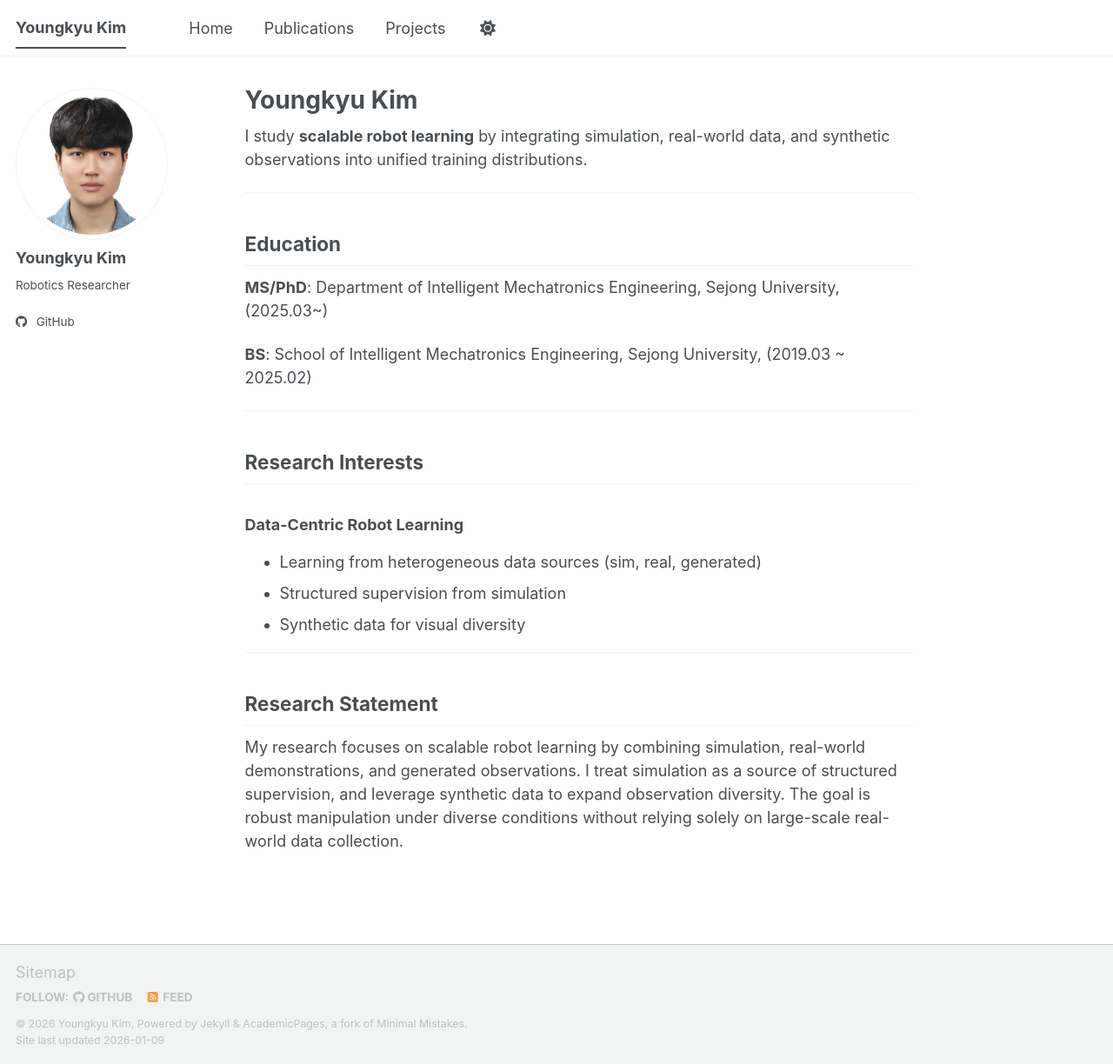
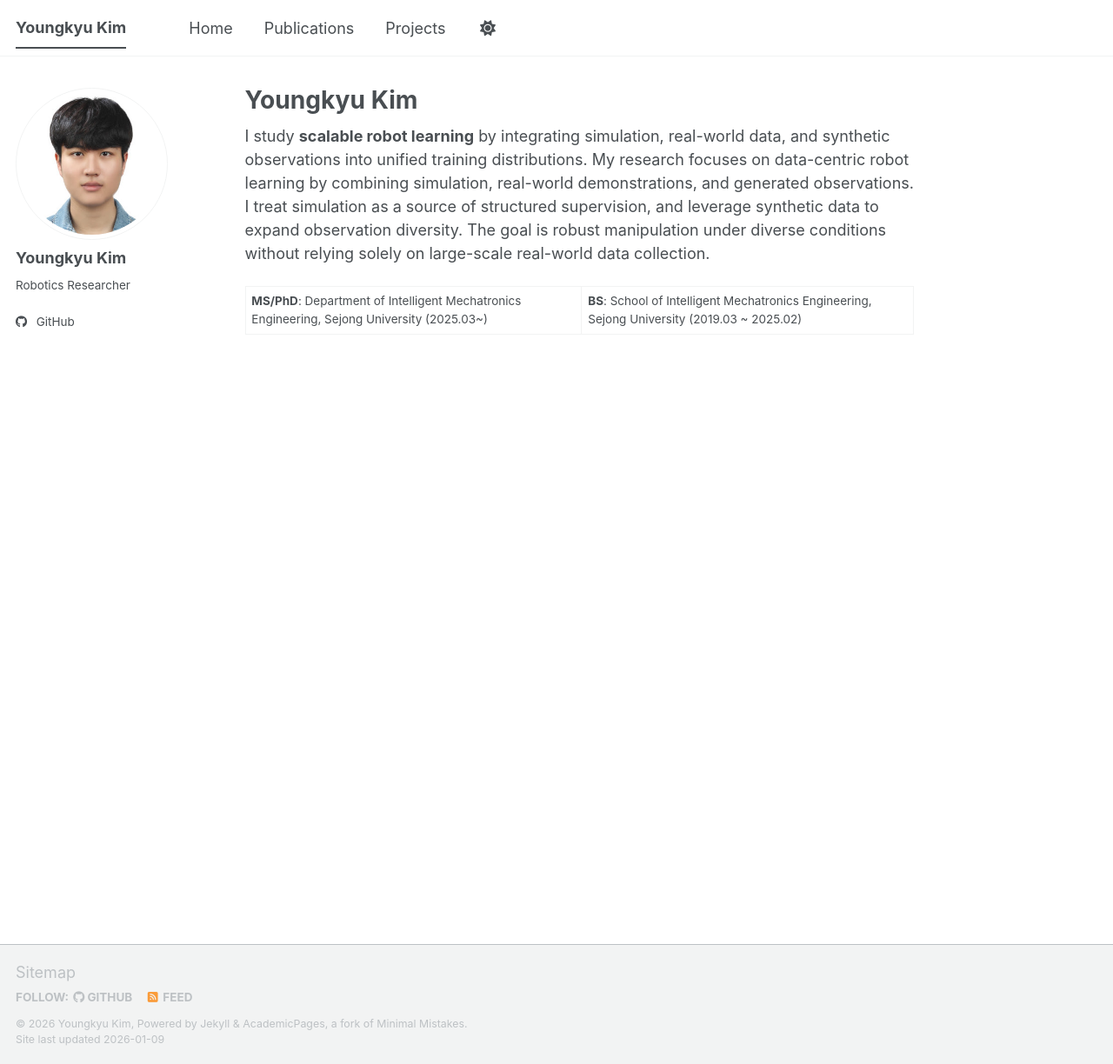
Before and after one commit to kimyg119/kimyg119.github.io, a Jekyll site: the page built from _pages/about.md, in a window 1280 px wide and 1224 px high. Shown: the whole window at 87% size. Built offline with Jekyll 4.4.1, drawn with Linux system fonts in a browser that asks for light colours; a script bundle is joined from its source files by our own code; library files that are not in the unit come from our copies.

Commit message:
Simplify about page to single paragraph format

```diff
--- a/_pages/about.md
+++ b/_pages/about.md
@@ -7,28 +7,6 @@
   - /about.html
 ---
 
-I study **scalable robot learning** by integrating simulation, real-world data, and synthetic observations into unified training distributions.
+I study **scalable robot learning** by integrating simulation, real-world data, and synthetic observations into unified training distributions. My research focuses on data-centric robot learning by combining simulation, real-world demonstrations, and generated observations. I treat simulation as a source of structured supervision, and leverage synthetic data to expand observation diversity. The goal is robust manipulation under diverse conditions without relying solely on large-scale real-world data collection.
 
----
-
-## Education
-
-**MS/PhD**: Department of Intelligent Mechatronics Engineering, Sejong University, (2025.03~)
-
-**BS**: School of Intelligent Mechatronics Engineering, Sejong University, (2019.03 ~ 2025.02)
-
-
----
-
-## Research Interests
-
-### Data-Centric Robot Learning
-- Learning from heterogeneous data sources (sim, real, generated)
-- Structured supervision from simulation
-- Synthetic data for visual diversity
-
----
-
-## Research Statement
-
-My research focuses on scalable robot learning by combining simulation, real-world demonstrations, and generated observations. I treat simulation as a source of structured supervision, and leverage synthetic data to expand observation diversity. The goal is robust manipulation under diverse conditions without relying solely on large-scale real-world data collection.
+**MS/PhD**: Department of Intelligent Mechatronics Engineering, Sejong University (2025.03~) | **BS**: School of Intelligent Mechatronics Engineering, Sejong University (2019.03 ~ 2025.02)
```
